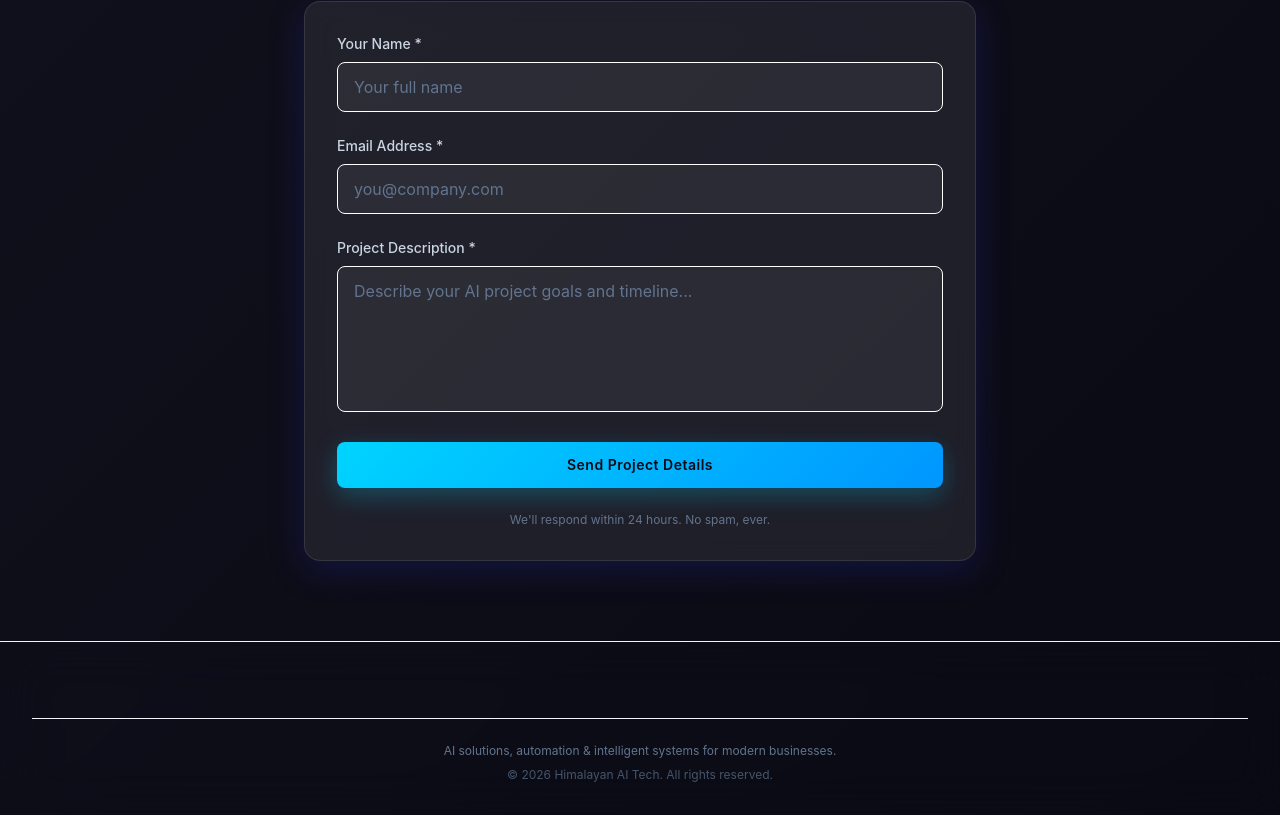
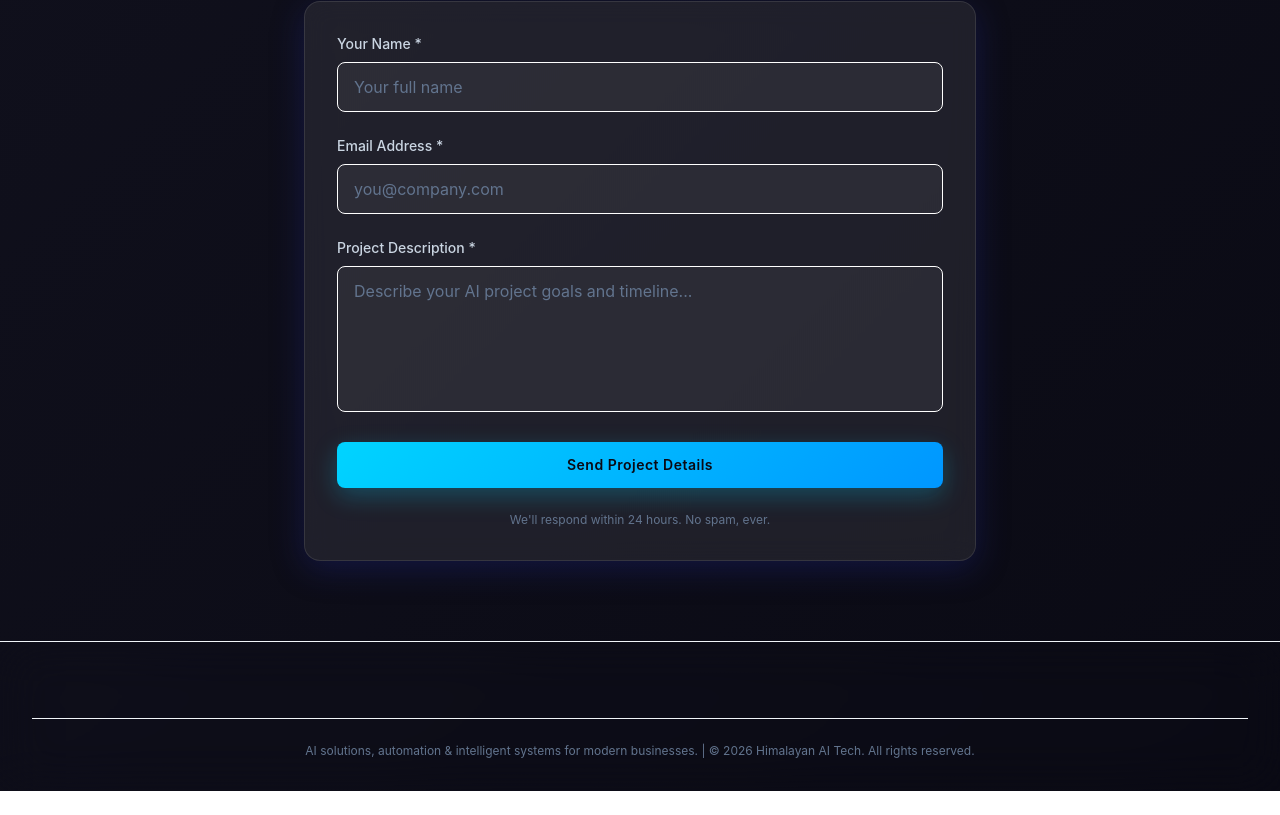
Before and after one commit to jaylamichhane81/himalayan-ai-tech-pro, a Next.js app in the folder frontend/: page / in a window 1280 px wide. Shown: the part 3746-4561 px from the top of the page. After the commit the page ends 4537 px from the top, so only its background shows below. Built offline with nearby package versions, Linux system fonts and the light colour scheme.

Commit message:
Combine: Merge footer text into single line

```diff
--- a/frontend/components/Footer.tsx
+++ b/frontend/components/Footer.tsx
@@ -32,10 +32,7 @@ export function Footer() {
           viewport={{ once: true }}
         >
           <p className="text-xs text-slate-500">
-            AI solutions, automation & intelligent systems for modern businesses.
-          </p>
-          <p className="text-xs text-slate-600 mt-2">
-            © 2026 Himalayan AI Tech. All rights reserved.
+            AI solutions, automation & intelligent systems for modern businesses. | © 2026 Himalayan AI Tech. All rights reserved.
           </p>
         </motion.div>
       </div>
```
